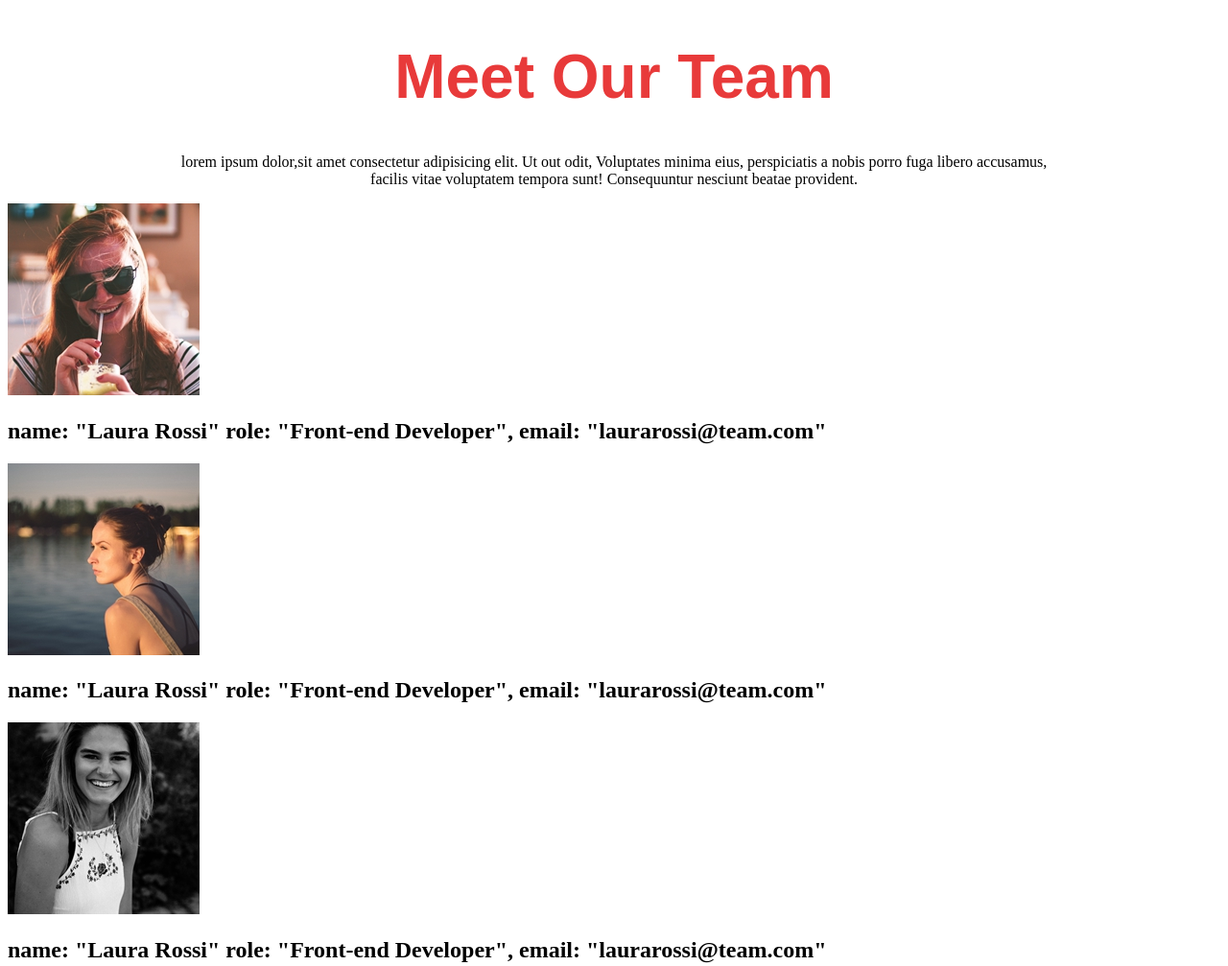
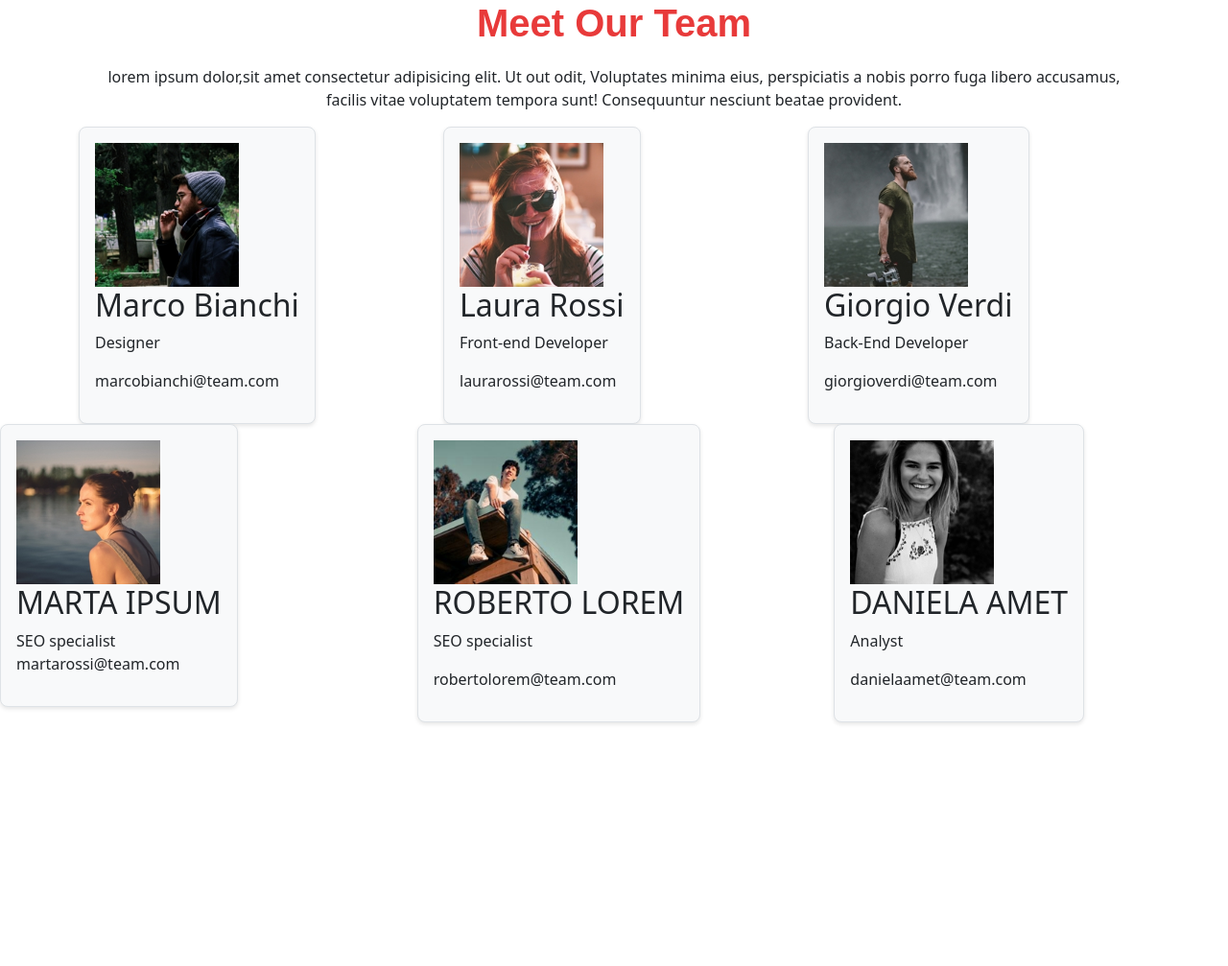
Before and after one commit to Shady-91/js-our-team, a plain HTML site: page index.html in a window 1280 px wide. Shown: the whole page at 96% size. After the commit the page ends 800 px from the top, so only its background shows below. Drawn offline with nearby package versions, Linux system fonts and the light colour scheme.

Commit message:
add immage

```diff
--- a/index.html
+++ b/index.html
@@ -5,8 +5,10 @@
       <meta charset="UTF-8">
       <meta name="viewport" content="width=device-width, initial-scale=1.0">
       <title>Our Team</title>
+      <link href="https://cdn.jsdelivr.net/npm/bootstrap@5.3.7/dist/css/bootstrap.min.css" rel="stylesheet">
+      <link rel="stylesheet" href="style.css">
 </head>
-<link rel="stylesheet" href="style.css">
+<link rel="stylesheet" href="script.js">
 
 <body>
 
@@ -20,26 +22,71 @@
                   perspiciatis a nobis porro fuga libero accusamus,<br>
                   facilis vitae voluptatem tempora sunt! Consequuntur nesciunt beatae provident.</p>
 
-            <div class=team-container>
-                  <div class="col-lg-4 col-md-6 col-sm-12">
-                        <img src="/assets/img/female1.png" alt="Team Member 1">
-                        <h2> name: "Laura Rossi"
-                              role: "Front-end Developer",
-                              email: "laurarossi@team.com"</h2>
-                        <div class="col-lg-4 col-md-6 col-sm-12">
-                              <img src="/assets/img/female2.png" alt="Team Member 1">
-                              <h2> name: "Laura Rossi"
-                                    role: "Front-end Developer",
-                                    email: "laurarossi@team.com"</h2>
+            <div class="container">
+                  <div class="row d-flex justify-content-between align-items-start flex-wrap">
+
+                        <div class="col-lg-4 col-md-8 col-sm-12">
+                              <div class="team-card">
+                                    <img src="/assets/img/male1.png" alt="Team Member 1">
+                                    <h2>Marco Bianchi</h2>
+                                    <p>Designer</p>
+                                    <p>marcobianchi@team.com</p>
+                              </div>
                         </div>
-                        <div class="col-lg-4 col-md-6 col-sm-12">
-                              <img src="/assets/img/female3.png" alt="Team Member 1">
-                              <h2> name: "Laura Rossi"
-                                    role: "Front-end Developer",
-                                    email: "laurarossi@team.com"</h2>
+
+                        <div class="col-lg-4 col-md-8 col-sm-12">
+                              <div class="team-card">
+                                    <img src="/assets/img/female1.png" alt="Team Member 2">
+                                    <h2>Laura Rossi</h2>
+                                    <p>Front-end Developer</p>
+                                    <p>laurarossi@team.com</p>
+                              </div>
+                        </div>
+
+                        <div class="col-lg-4 col-md-8 col-sm-12">
+                              <div class="team-card">
+                                    <img src="/assets/img/male2.png" alt="Team Member 3">
+                                    <h2>Giorgio Verdi</h2>
+                                    <p>Back-End Developer</p>
+                                    <p>giorgioverdi@team.com</p>
+                              </div>
                         </div>
 
                   </div>
+            </div>
+
+
+            <div class="flex-container">
+                  <div class="row d-flex justify-content-between align-items-start flex-wrap">
+
+                        <div class="col-lg-4 col-md-8 col-sm-12">
+                              <div class="team-card">
+                                    <img src="/assets/img/female2.png" alt="Team Member 4">
+                                    <h2>MARTA IPSUM</h2>
+                                    <pr>SEO specialist</pr>
+                                    <p>martarossi@team.com</p>
+                              </div>
+                        </div>
+
+                        <div class="col-lg-4 col-md-8 col-sm-12">
+                              <div class="team-card">
+                                    <img src="/assets/img/male3.png" alt="Team Member 5">
+                                    <h2>ROBERTO LOREM</h2>
+                                    <p>SEO specialist</p>
+                                    <p>robertolorem@team.com</p>
+                              </div>
+                        </div>
+
+                        <div class="col-lg-4 col-md-8 col-sm-12">
+                              <div class="team-card">
+                                    <img src="/assets/img/female3.png" alt="Team Member 6">
+                                    <h2>DANIELA AMET</h2>
+                                    <p>Analyst</p>
+                                    <p>danielaamet@team.com</p>
+                              </div>
+                        </div>
+                  </div>
+            </div>
 
       </main>
 
--- a/style.css
+++ b/style.css
@@ -9,3 +9,49 @@
 .lorem {
       text-align: center;
 }
+
+.col-lg-4,
+.col-md-8,
+.col-sm-12 {
+      display: flex;
+      flex-direction: row;
+      align-items: start;
+      justify-content: start;
+      text-align: left;
+
+
+}
+
+.team-card {
+      background-color: #f8f9fa;
+      border: 1px solid #dee2e6;
+      border-radius: 0.5rem;
+      padding: 1rem;
+      box-shadow: 0 2px 4px rgba(0, 0, 0, 0.1);
+      transition: transform 0.2s;
+}
+
+.team-container {
+      display: flex;
+      flex-direction: row;
+      gap: 2rem;
+}
+
+.team-item {
+      display: flex;
+      align-items: start;
+      gap: 2rem;
+}
+
+.team-item.reverse {
+      flex-direction: row-reverse;
+}
+
+.team-info {
+      max-width: 400px;
+}
+
+img {
+      width: 150px;
+      height: 150px;
+}
```
